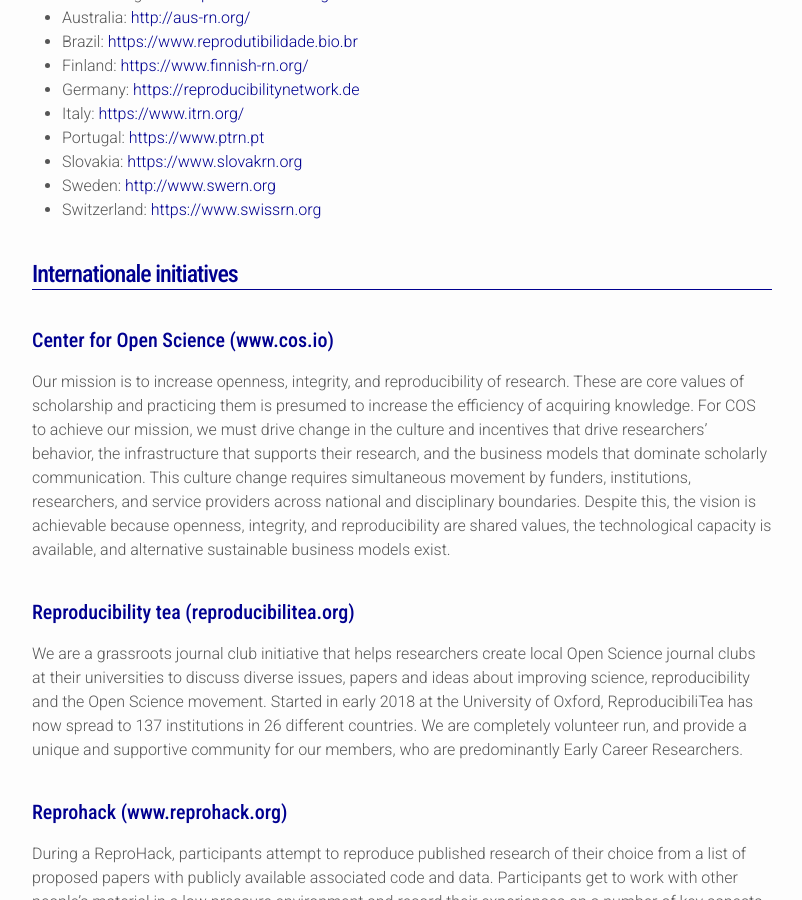
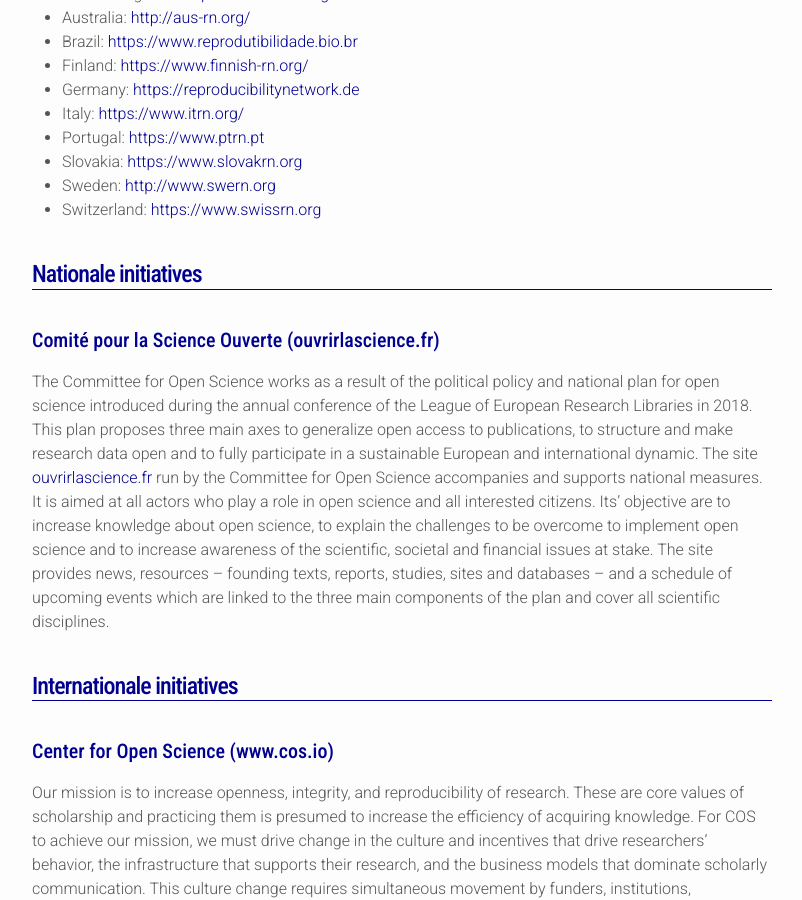
Before and after one commit to FR-RN/FR-RN, a Jekyll site: the page built from community.md, in a window 1280 px wide and 900 px high, scrolled down 911 px. Shown: the whole window, without its empty margins (238-1040 px from the left). Built offline with Jekyll 4.4.1, drawn with Linux system fonts in a browser that asks for light colours.

Commit message:
Added CoSO in Community

```diff
--- a/community.md
+++ b/community.md
@@ -37,6 +37,19 @@
 {% endfor %}
 </ul>
 
+# Nationale initiatives
+
+## Comité pour la Science Ouverte ([ouvrirlascience.fr](https://www.ouvrirlascience.fr/))
+
+The Committee for Open Science works as a result of the political
+policy and national plan for open science introduced during the annual
+conference of the League of European Research Libraries in 2018. This
+plan proposes three main axes to generalize open access to
+publications, to structure and make research data open and to fully
+participate in a sustainable European and international dynamic.
+The site [ouvrirlascience.fr](https://www.ouvrirlascience.fr/) run by the Committee for Open Science accompanies and supports national measures. It is aimed at all actors who play a role in open science and all interested citizens. Its’ objective are to increase knowledge about open science, to explain the challenges to be overcome to implement open science and to increase awareness of the scientific, societal and financial issues at stake. The site provides news, resources – founding texts, reports, studies, sites and databases – and a schedule of upcoming events which are linked to the three main components of the plan and cover all scientific disciplines.
+
+
 # Internationale initiatives
 
 ## Center for Open Science ([www.cos.io](https://www.cos.io))
```
